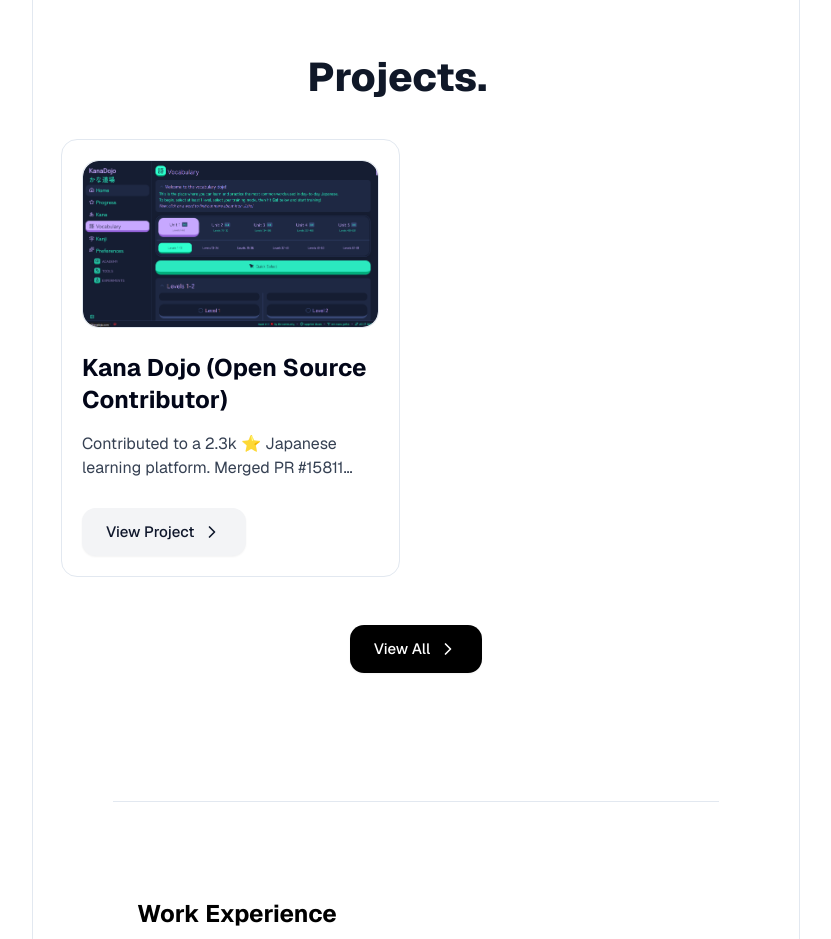
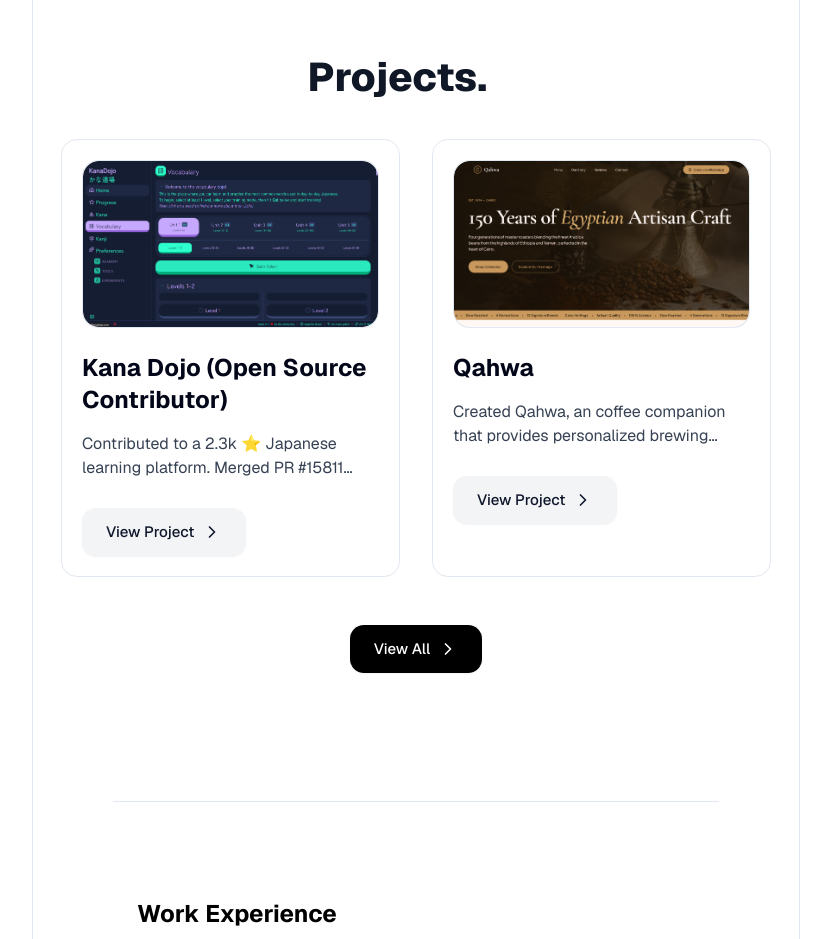
Before and after one commit to mohandamged70m/my-portfolio, a Next.js app: page / in a window 1280 px wide. Shown: the part 1820-2759 px from the top of the page, without its empty margins (224-1055 px from the left). Built offline with nearby package versions, Linux system fonts and the light colour scheme.

Commit message:
Update GitHub username and add Qahwa project

```diff
--- a/_data/data.ts
+++ b/_data/data.ts
@@ -11,4 +11,16 @@
     problem: "Open-source Japanese learning platform required community-contributed content (proverbs, grammar points) and had syntax errors in JSON content files.",
     solution: "Added validated Japanese proverb entries, grammar point structures for 〜ても (even if/though), contributed video game quotes, and resolved JSON formatting bugs in community content files. Ensured all contributions passed CI checks (TypeScript, ESLint, formatting).",
   },
+  {
+    name: "Qahwa",
+    slug: "qahwa",
+    show: "Qahwa - Coffee Companion",
+    desc: "Created Qahwa, an coffee companion that provides personalized brewing recommendations and coffee knowledge. Built with React, Node.js, Qahwa offers users a unique and interactive coffee experience.",
+    lang: ["React", "Node.js", "Express", "MongoDB"],
+    img: "qahwa-banner.png",
+    link: "https://qahwa-nu.vercel.app/",
+    git: "https://github.com/mohandamged70m/qahwa",
+    problem: "Coffee enthusiasts often struggle to find personalized brewing recommendations and comprehensive coffee knowledge in one place.",
+    solution: "Developed Qahwa, a coffee companion that offers personalized brewing recommendations based on user preferences and provides extensive coffee knowledge. Built with React for the frontend and Node.js with Express for the backend, Qahwa utilizes MongoDB to store user data and coffee information, creating an interactive and engaging experience for coffee lovers.",
+  }
 ];
--- a/src/app/layout.tsx
+++ b/src/app/layout.tsx
@@ -97,7 +97,7 @@
       url: "https://myportfoliome.vercel.app",
       image: "https://myportfoliome.vercel.app/img/profile-pic.jpg",
       sameAs: [
-        "https://github.com/SteeveSticks",
+        "https://github.com/mohandamged70m",
         "https://x.com/AdebanjoSt63916",
       ],
       jobTitle: "Software Engineer",
--- a/src/components/Navbar.tsx
+++ b/src/components/Navbar.tsx
@@ -45,7 +45,7 @@
               <Link
                 target="_blank"
                 rel="noreferrer"
-                href="https://github.com/SteeveSticks"
+                href="https://github.com/mohandamged70m"
               >
                 <FiGithub className="size-6 text-white hover:text-white/90 cursor-pointer mr-2" />
               </Link>
```
Also changed, not shown: public/img/qahwa-banner.png (added), public/tech/firebase.svg (deleted).
